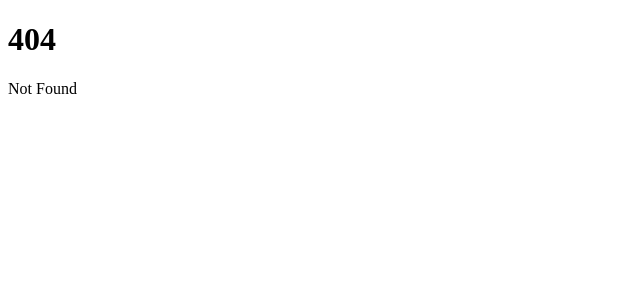
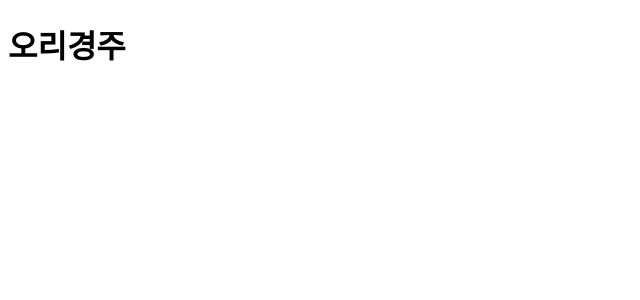
Before and after one commit to piggmme/lucky-ducky, a SvelteKit app: page /race in a window 1280 px wide. Before the commit this address had no page. Shown: the top 300 px of the page, without its empty margins (0-640 px from the left). Built offline with nearby package versions, Linux system fonts and the light colour scheme.

Commit message:
feat: 페이지 라우팅 설정 #1

```diff
--- a/src/routes/+page.svelte
+++ b/src/routes/+page.svelte
@@ -1,2 +1,14 @@
 <h1>Welcome to SvelteKit</h1>
-<p>Visit <a href="https://kit.svelte.dev">kit.svelte.dev</a> to read the documentation</p>
+<p class="visit">
+  Visit
+  <a href="https://kit.svelte.dev">kit.svelte.dev</a> to read the documentation
+</p>
+
+<style lang="scss">
+  h1 {
+    color: red;
+  }
+  .visit {
+    background-color: aqua;
+  }
+</style>
--- /dev/null
+++ b/src/routes/lotto/+page.svelte
@@ -0,0 +1 @@
+<h1>로또</h1>
--- /dev/null
+++ b/src/routes/race/+page.svelte
@@ -0,0 +1 @@
+<h1>오리경주</h1>
```
